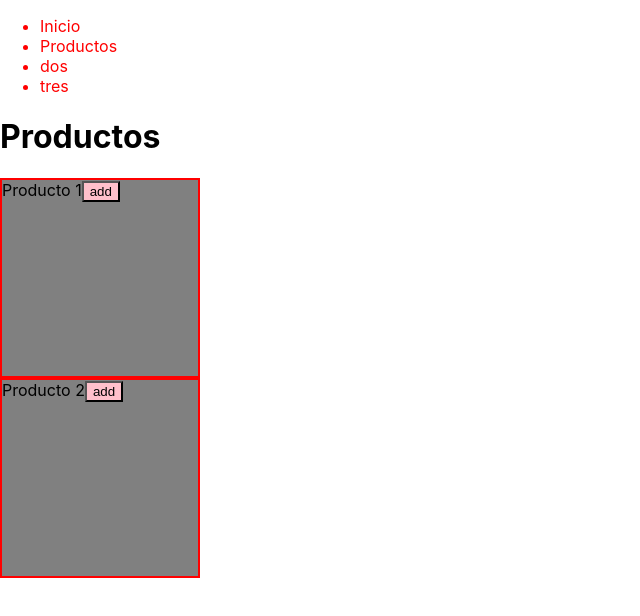
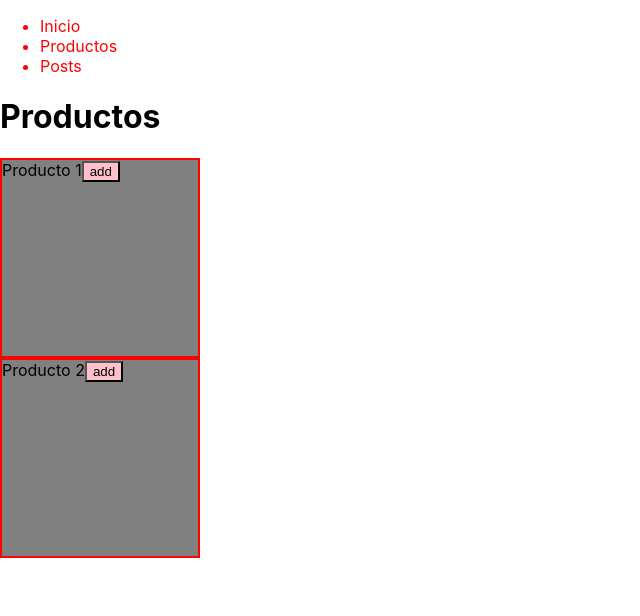
Before and after one commit to hcslearning/nextjs-basics, a Next.js app: page /productos in a window 1280 px wide. Shown: the top 616 px of the page, without its empty margins (0-640 px from the left). Built offline with nearby package versions, Linux system fonts and the light colour scheme.

Commit message:
Ejemplo de pagina 404 customizada

```diff
--- a/components/layout.js
+++ b/components/layout.js
@@ -6,8 +6,7 @@ function Menu(){
             <ul>
                 <li><Link href="/"><a>Inicio</a></Link></li>
                 <li><Link href="productos"><a>Productos</a></Link></li>
-                <li>dos</li>
-                <li>tres</li>
+                <li><Link href="posts"><a>Posts</a></Link></li>
             </ul>
         </div>
     )
--- a/styles/globals.css
+++ b/styles/globals.css
@@ -18,3 +18,7 @@ a {
 ul li {
   color: red;
 }
+
+.contenedor {
+  padding: 20px;
+}
```
Also changed, not shown: pages/404.js (added, +8 -0 lines).
